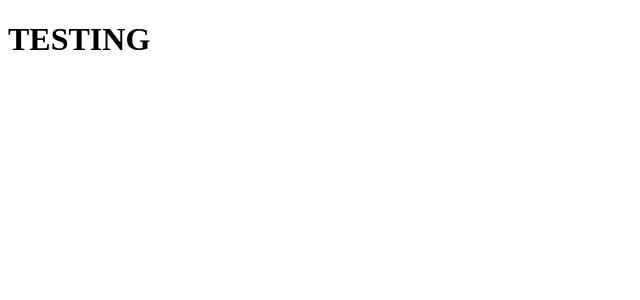
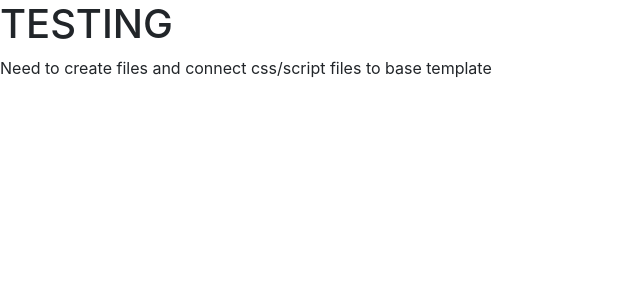
Before and after one commit to Code-Institute-Submissions/Milestone-Project-Three-7, a Flask app: page / in a window 1280 px wide. Shown: the top 300 px of the page, without its empty margins (0-640 px from the left). Run offline with Flask 2, Linux system fonts and the light colour scheme; some libraries are stand-ins or nearby versions.

Commit message:
Set up base.html for use with framework

```diff
--- a/templates/base.html
+++ b/templates/base.html
@@ -3,9 +3,23 @@
 <head>
     <meta charset="UTF-8">
     <meta name="viewport" content="width=device-width, initial-scale=1.0">
-    <title>Document</title>
+    <link rel="stylesheet" href="https://cdn.jsdelivr.net/npm/bootstrap@4.5.3/dist/css/bootstrap.min.css" type="text/css">
+    <link rel="stylesheet" href="\">
+    <title>Title of my Project</title>
 </head>
 <body>
-    <h1>TESTING</h1>
+    <header></header>
+
+    <main>
+        {% block content %}
+        {% endblock %}
+        <h1>TESTING</h1>
+        <p>Need to create files and connect css/script files to base template</p>
+        <p></p>
+    </main>
+
+    <footer></footer>
+
+    <script></script>
 </body>
 </html>
```
